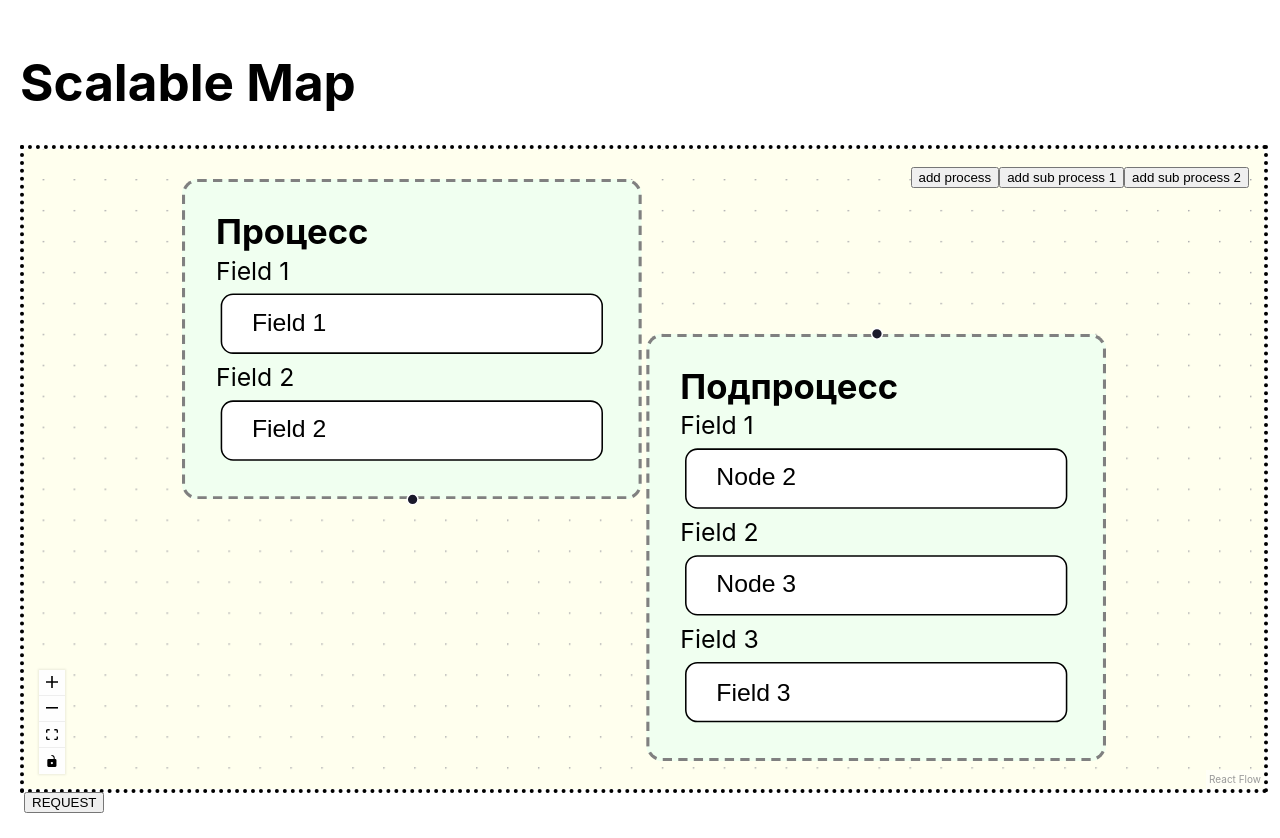
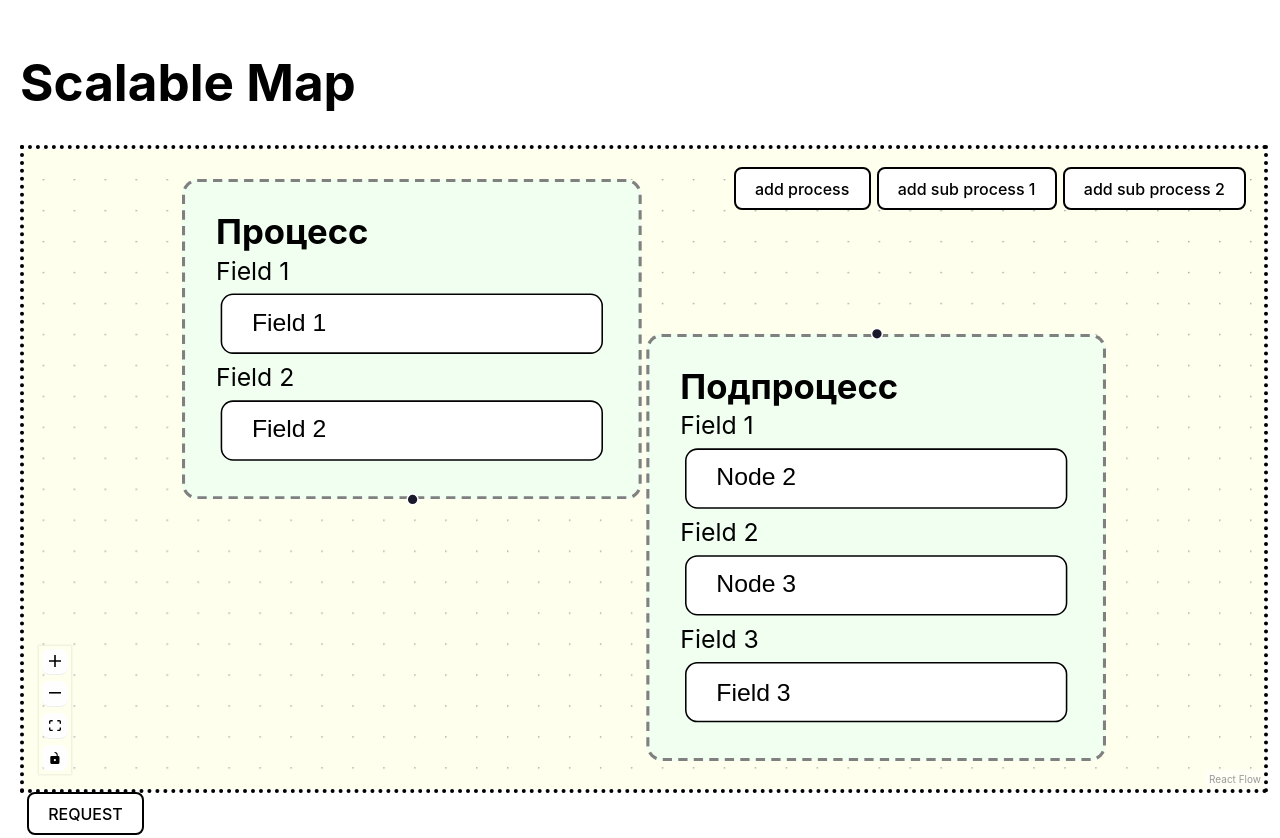
Before and after one commit to DanilPorkchop15/react-flow-test, a React app: page / in a window 1280 px wide. Before the commit the page ends 813 px from the top, so only its background shows below. Built offline with nearby package versions, Linux system fonts and the light colour scheme; the HTML template or start-up script is replaced by a standard one.

Commit message:
feat(app): add button style

```diff
--- a/src/app/ui/index.css
+++ b/src/app/ui/index.css
@@ -46,3 +46,20 @@ input {
   font-weight: 500;
   margin: 3px;
 }
+
+button {
+  border-radius: 8px;
+  border: 2px solid black;
+  padding: 0.6em 1.2em;
+  font-size: 1em;
+  font-weight: 500;
+  font-family: inherit;
+  background-color: #fff;
+  cursor: pointer;
+  transition: border-color 0.25s;
+  margin: 3px;
+}
+
+button:hover {
+  border-color: #646cff;
+}
```
